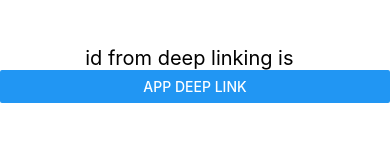
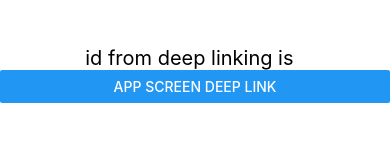
Before and after one commit to LCB2021029-Badri/RNtest, a React Native app: screen /myscreen in a window 390 px wide. Shown: the part 380-522 px from the top of the page. Built offline with nearby package versions, Linux system fonts and the light colour scheme.

Commit message:
deep linking in android and ios

```diff
--- a/package.json
+++ b/package.json
@@ -12,9 +12,11 @@
   "dependencies": {
     "@react-navigation/native": "^7.0.15",
     "@react-navigation/native-stack": "^7.2.1",
+    "@react-navigation/stack": "^7.1.2",
     "react": "19.0.0",
     "react-native": "0.78.0",
-    "react-native-safe-area-context": "^5.2.0",
+    "react-native-gesture-handler": "^2.24.0",
+    "react-native-safe-area-context": "^5.3.0",
     "react-native-screens": "^4.9.1",
     "react-native-vector-icons": "^10.2.0"
   },
--- a/ui/App.tsx
+++ b/ui/App.tsx
@@ -2,12 +2,6 @@ import { StyleSheet, Text, View, Button } from 'react-native';
 import React from 'react';
 import { useRoute, RouteProp, useNavigation } from '@react-navigation/native';
 import { NativeStackNavigationProp } from '@react-navigation/native-stack';
-
-// type AppRouteParams = {
-//   id?: string; // id is optional
-// };
-
-// type AppRouteProp = RouteProp<{ App: AppRouteParams }, 'App'>;
 
 type RootStackParamList = {
   App: { id?: string };
@@ -25,7 +19,7 @@ const App = () => {
   return (
     <View style={styles.container}>
       <Text style={styles.textStyles}>id from deep linking is {id} </Text>
-      <Button title="App Deep Link" onPress={() => navigation.navigate('App', {id:'123'}) }/>
+      <Button title="App Screen Deep Link" onPress={() => navigation.navigate('App', {id:'123'}) }/>
       {/* <Button title="Update Options" onPress={() => navigation.setOptions({ title: 'Updated Options!' }) }/> */}
       {/* <Button title="To Browser via Linking" onPress={() => Linking.openURL('https://github.com/LCB2021029-Badri')}/> */}
       {/* <Button title="To Mail via Linking" onPress={() => Linking.openURL('mailto:badriakkalaofficial@gmail.com')} /> */}
--- a/ui/Linking.js
+++ b/ui/Linking.js
@@ -2,9 +2,9 @@ const config = {
     // names should be the same as stack navigation container
     screens: {
         App: {
-            path: '/app/:id',
+            path: '/app/:id?',
             parse: {
-                id: (id) => `${id}`,
+                id: (id) => (id ? `${id}` : ''),
             },
         },
         HomeScreen: { path: '/homescreen' },
@@ -16,7 +16,7 @@ const Linking = {
     // for deep linking
     // RNText://open/{ScreenName}/{params}
     // https://example.com/{ScreenName}/{params}
-    prefixes: ['RNTest://open', 'http://example.com', 'https://example.com'],
+    prefixes: ['RNTest://open'],
     config,
 };
 
```
Also changed, not shown: 8 other files (tests, documents, lock files or other folders).
